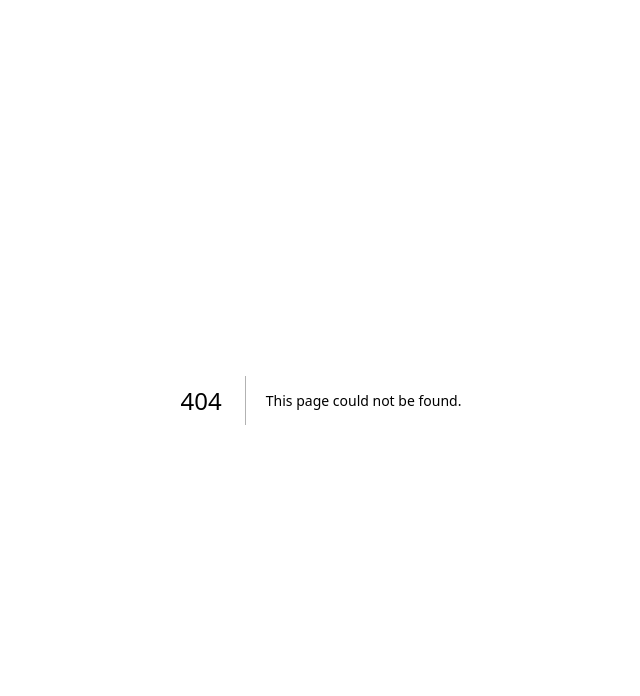
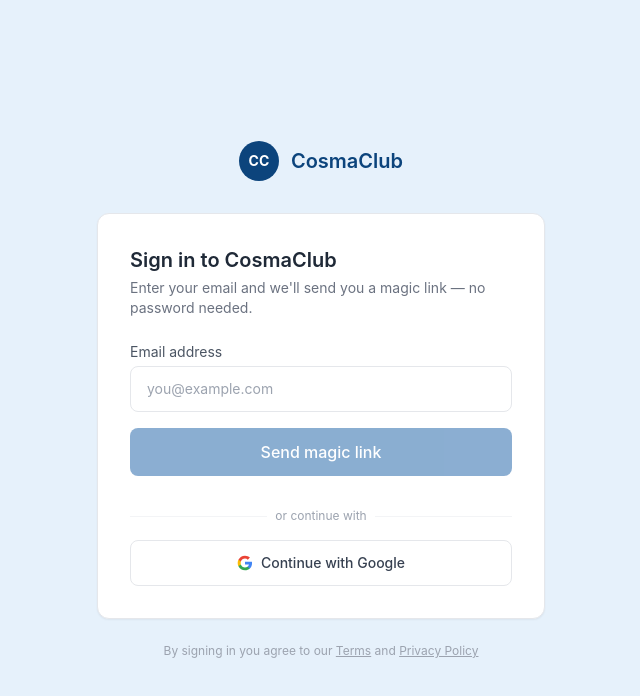
Before and after one commit to ardalescai-tech/cosmaclub, a Next.js app: page /login in a window 1280 px wide. Before the commit this address had no page. Shown: the top 696 px of the page, without its empty margins (319-959 px from the left). Built offline with nearby package versions, Linux system fonts and the light colour scheme.

Commit message:
feat: login page

```diff
--- /dev/null
+++ b/src/app/login/page.tsx
@@ -0,0 +1,91 @@
+"use client";
+
+import Link from "next/link";
+import { useState } from "react";
+
+export default function LoginPage() {
+  const [email, setEmail] = useState("");
+  const [sent, setSent] = useState(false);
+  const [loading, setLoading] = useState(false);
+
+  const handleSubmit = async () => {
+    if (!email) return;
+    setLoading(true);
+    // NextAuth magic link — will be wired up when auth is configured
+    setSent(true);
+    setLoading(false);
+  };
+
+  return (
+    <main className="min-h-screen bg-[#E6F1FB] flex flex-col items-center justify-center px-6">
+      <Link href="/" className="flex items-center gap-3 mb-8">
+        <div className="w-10 h-10 bg-[#0C447C] rounded-full flex items-center justify-center">
+          <span className="text-white font-bold text-sm">CC</span>
+        </div>
+        <span className="text-[#0C447C] font-semibold text-xl">CosmaClub</span>
+      </Link>
+
+      <div className="bg-white border border-gray-200 rounded-xl p-8 w-full max-w-md shadow-sm">
+        {sent ? (
+          <div className="text-center">
+            <p className="text-4xl mb-4">📬</p>
+            <h2 className="text-xl font-semibold text-gray-800 mb-2">Check your email</h2>
+            <p className="text-gray-500 text-sm">
+              We sent a login link to <strong>{email}</strong>. Click the link in the email to sign in.
+            </p>
+          </div>
+        ) : (
+          <>
+            <h2 className="text-xl font-semibold text-gray-800 mb-1">Sign in to CosmaClub</h2>
+            <p className="text-gray-500 text-sm mb-6">Enter your email and we'll send you a magic link — no password needed.</p>
+
+            <div className="mb-4">
+              <label className="block text-sm text-gray-600 mb-1">Email address</label>
+              <input
+                type="email"
+                value={email}
+                onChange={(e) => setEmail(e.target.value)}
+                placeholder="you@example.com"
+                className="w-full border border-gray-200 rounded-lg px-4 py-3 text-sm focus:outline-none focus:border-[#185FA5]"
+              />
+            </div>
+
+            <button
+              onClick={handleSubmit}
+              disabled={!email || loading}
+              className="w-full bg-[#185FA5] text-white py-3 rounded-lg font-medium hover:bg-[#0C447C] transition-colors disabled:opacity-50 disabled:cursor-not-allowed mb-4"
+            >
+              {loading ? "Sending..." : "Send magic link"}
+            </button>
+
+            <div className="relative my-4">
+              <div className="absolute inset-0 flex items-center">
+                <div className="w-full border-t border-gray-100"></div>
+              </div>
+              <div className="relative flex justify-center text-xs text-gray-400">
+                <span className="bg-white px-2">or continue with</span>
+              </div>
+            </div>
+
+            <button className="w-full border border-gray-200 rounded-lg py-3 text-sm font-medium text-gray-700 hover:bg-gray-50 transition-colors flex items-center justify-center gap-2">
+              <svg className="w-4 h-4" viewBox="0 0 24 24">
+                <path fill="#4285F4" d="M22.56 12.25c0-.78-.07-1.53-.2-2.25H12v4.26h5.92c-.26 1.37-1.04 2.53-2.21 3.31v2.77h3.57c2.08-1.92 3.28-4.74 3.28-8.09z"/>
+                <path fill="#34A853" d="M12 23c2.97 0 5.46-.98 7.28-2.66l-3.57-2.77c-.98.66-2.23 1.06-3.71 1.06-2.86 0-5.29-1.93-6.16-4.53H2.18v2.84C3.99 20.53 7.7 23 12 23z"/>
+                <path fill="#FBBC05" d="M5.84 14.09c-.22-.66-.35-1.36-.35-2.09s.13-1.43.35-2.09V7.07H2.18C1.43 8.55 1 10.22 1 12s.43 3.45 1.18 4.93l2.85-2.22.81-.62z"/>
+                <path fill="#EA4335" d="M12 5.38c1.62 0 3.06.56 4.21 1.64l3.15-3.15C17.45 2.09 14.97 1 12 1 7.7 1 3.99 3.47 2.18 7.07l3.66 2.84c.87-2.6 3.3-4.53 6.16-4.53z"/>
+              </svg>
+              Continue with Google
+            </button>
+          </>
+        )}
+      </div>
+
+      <p className="text-gray-400 text-xs mt-6">
+        By signing in you agree to our{" "}
+        <Link href="/terms" className="underline hover:text-gray-600">Terms</Link>{" "}
+        and{" "}
+        <Link href="/privacy" className="underline hover:text-gray-600">Privacy Policy</Link>
+      </p>
+    </main>
+  );
+}
```
